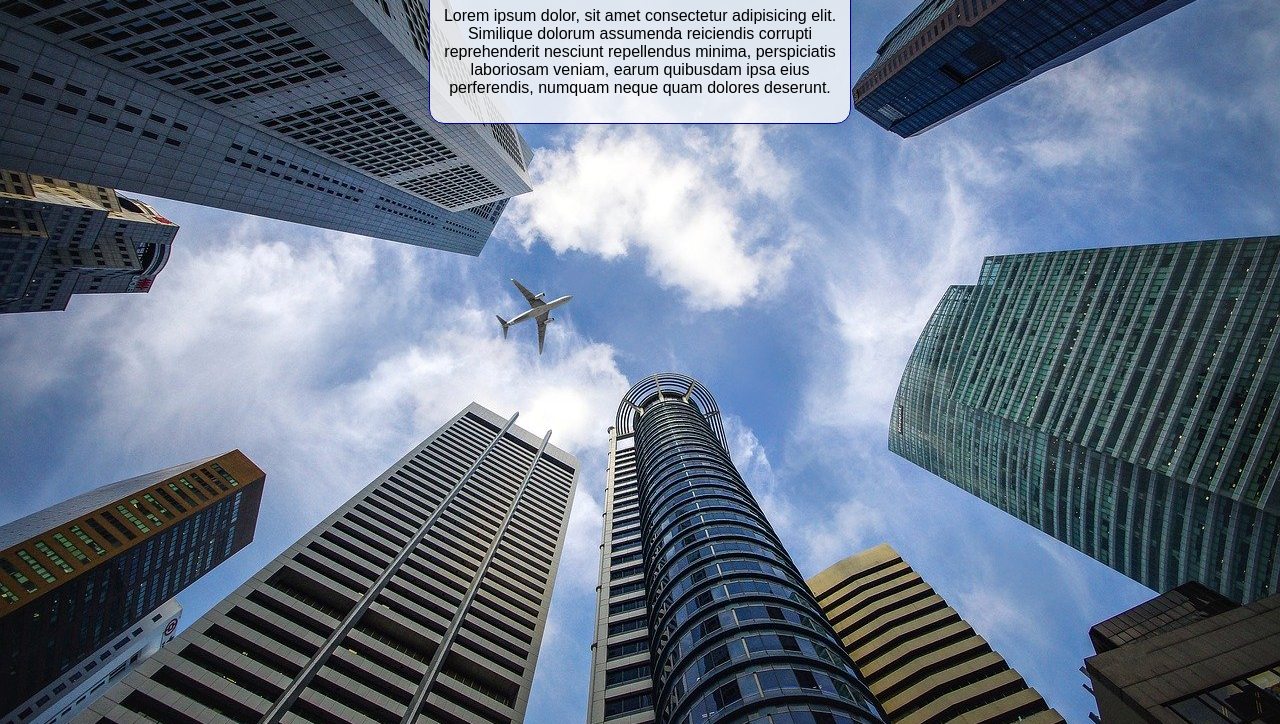
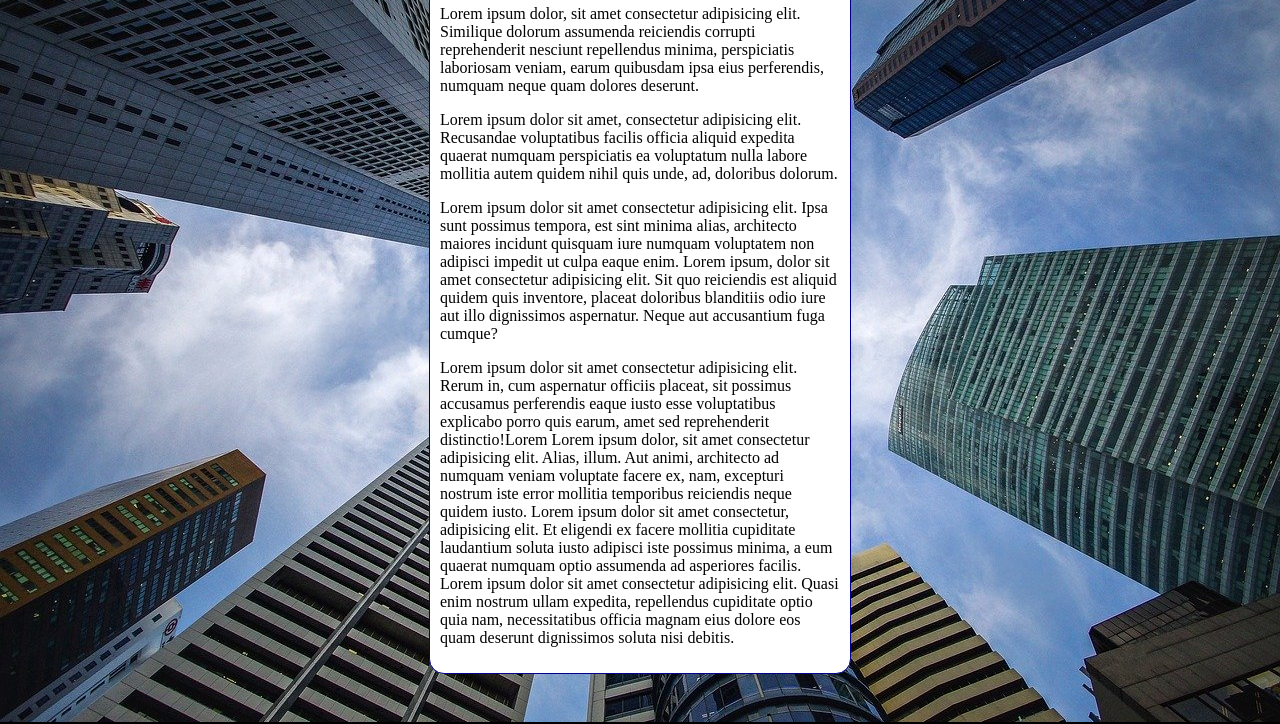
Before and after one commit to Marcosssantos/html-css, a plain HTML site: page exercicios/ex022/fundo006.html in a window 1280 px wide. Shown: the part 94-818 px from the top of the page. Drawn offline with Linux system fonts and the light colour scheme.

Commit message:
Update fundo006.html

```diff
--- a/exercicios/ex022/fundo006.html
+++ b/exercicios/ex022/fundo006.html
@@ -3,26 +3,27 @@
 <head>
     <meta charset="UTF-8">
     <meta name="viewport" content="width=device-width, initial-scale=1.0">
-    <title>Document</title>
+    <title>fundo fixo de tela</title>
     <style>
         body {
             height: 100vh;
-            background-color: black;
+           /* background-color: black;
             background-image: url('imagens/wallpaper002.jpg');
-            text-align: center;
-            font-family: Arial, sans-serif;
-            background-position: center top;
-            background-repeat: repeat-y;
+            background-position: center center;
+            background-repeat: no-repeat;
             background-size: cover;
+            background-attachment: fixed;*/
+
+            /* shorthand - background color > image > position / [size] > repeat > attachment   todas as linha de cima resumidas em uma unica linha */
+            background: black url('imagens/wallpaper002.jpg') center center / cover no-repeat fixed;
         }
         main {
-            background-color: rgba(255, 255, 255, 0.8);
+            background-color: white;
             width: 400px;
             padding: 10px;
-            margin: 10px auto;
+            margin: auto;
             border: 1px solid darkblue;
             border-radius: 15px;
-            box-shadow: 0 0 10px rgba(0, 0, 0, 0.1);
         }
     </style>
 </head>
@@ -32,6 +33,9 @@
         <p>
             Lorem ipsum dolor, sit amet consectetur adipisicing elit. Similique dolorum assumenda reiciendis corrupti reprehenderit nesciunt repellendus minima, perspiciatis laboriosam veniam, earum quibusdam ipsa eius perferendis, numquam neque quam dolores deserunt.
         </p>
+        <p> Lorem ipsum dolor sit amet, consectetur adipisicing elit. Recusandae voluptatibus facilis officia aliquid expedita quaerat numquam perspiciatis ea voluptatum nulla labore mollitia autem quidem nihil quis unde, ad, doloribus dolorum.</p>
+        <p> Lorem ipsum dolor sit amet consectetur adipisicing elit. Ipsa sunt possimus tempora, est sint minima alias, architecto maiores incidunt quisquam iure numquam voluptatem non adipisci impedit ut culpa eaque enim. Lorem ipsum, dolor sit amet consectetur adipisicing elit. Sit quo reiciendis est aliquid quidem quis inventore, placeat doloribus blanditiis odio iure aut illo dignissimos aspernatur. Neque aut accusantium fuga cumque?</p>
+        <p>Lorem ipsum dolor sit amet consectetur adipisicing elit. Rerum in, cum aspernatur officiis placeat, sit possimus accusamus perferendis eaque iusto esse voluptatibus explicabo porro quis earum, amet sed reprehenderit distinctio!Lorem Lorem ipsum dolor, sit amet consectetur adipisicing elit. Alias, illum. Aut animi, architecto ad numquam veniam voluptate facere ex, nam, excepturi nostrum iste error mollitia temporibus reiciendis neque quidem iusto. Lorem ipsum dolor sit amet consectetur, adipisicing elit. Et eligendi ex facere mollitia cupiditate laudantium soluta iusto adipisci iste possimus minima, a eum quaerat numquam optio assumenda ad asperiores facilis. Lorem ipsum dolor sit amet consectetur adipisicing elit. Quasi enim nostrum ullam expedita, repellendus cupiditate optio quia nam, necessitatibus officia magnam eius dolore eos quam deserunt dignissimos soluta nisi debitis.</p>
     </main>
 </body>
 </html>
```
